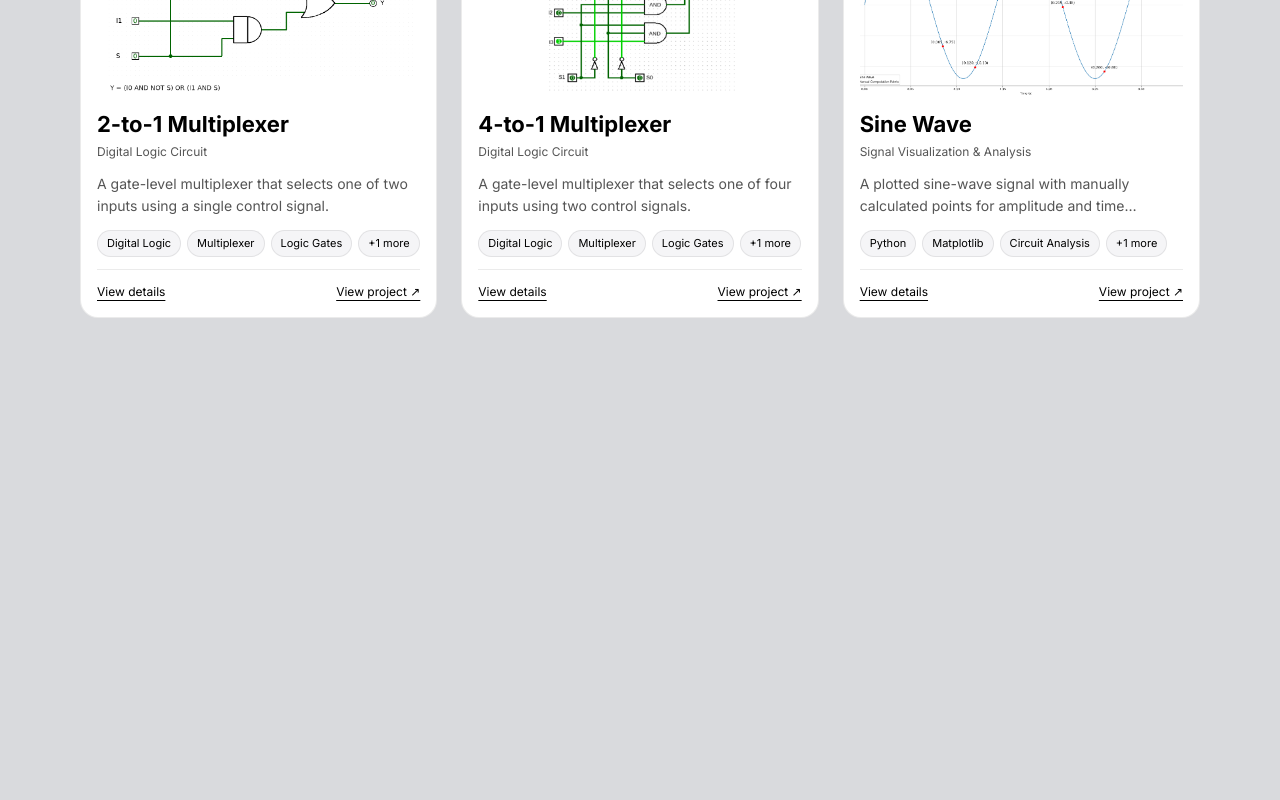
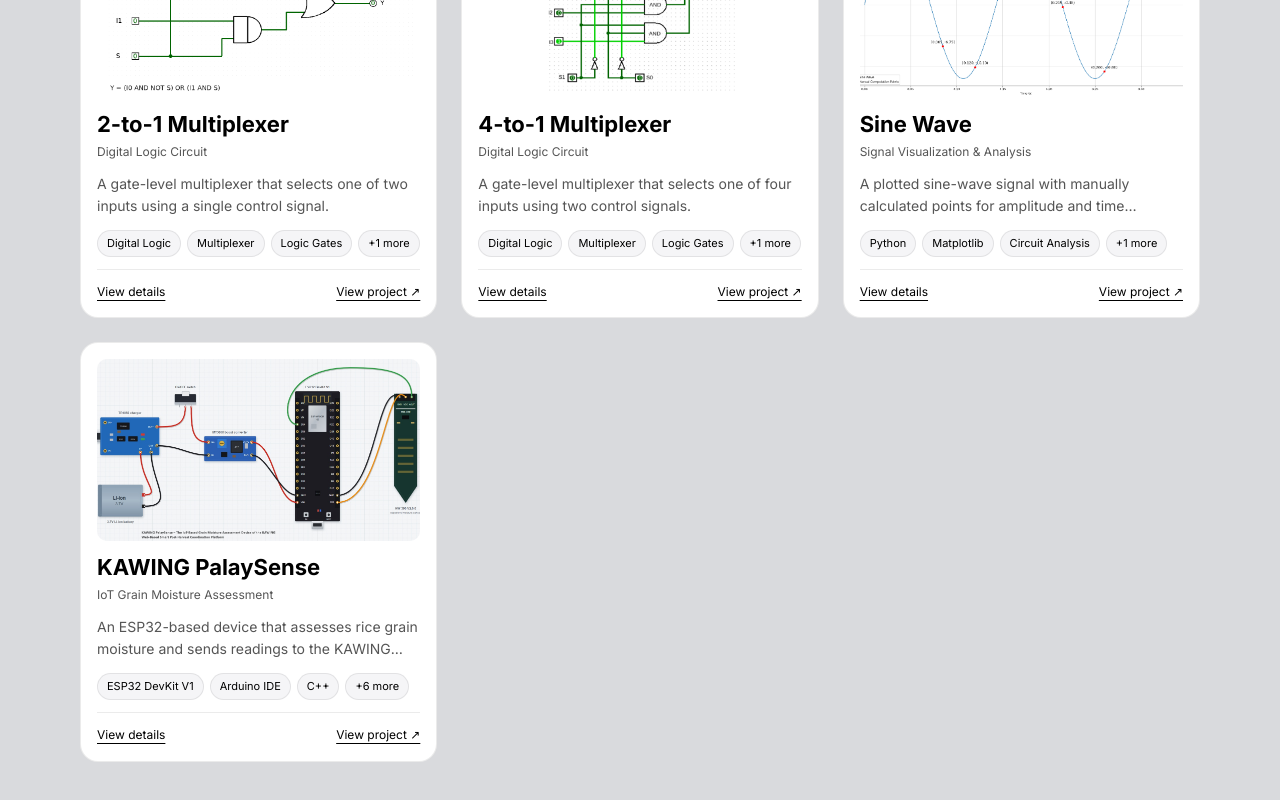
Before and after one commit to LouiseCatala/Catala-Portfolio, a Next.js app: page /work in a window 1280 px wide. Shown: the part 2619-3419 px from the top of the page. Before the commit the page ends 3057 px from the top, so only its background shows below. Built offline with nearby package versions, Linux system fonts and the light colour scheme.

Commit message:
Add KAWING PalaySense circuitry project

```diff
--- a/data/content.js
+++ b/data/content.js
@@ -225,6 +225,30 @@
     "category": "kicad"
   },
   {
+    "title": "KAWING PalaySense - IoT Grain Moisture Device",
+    "slug": "kawing-palaysense",
+    "name": "KAWING PalaySense",
+    "subtitle": "IoT Grain Moisture Assessment",
+    "summary": "An ESP32-based device that assesses rice grain moisture and sends readings to the KAWING platform.",
+    "kind": "Circuitry Project",
+    "desc": "The IoT hardware component of KAWING, using an ESP32 and HW-390 capacitive moisture sensor to estimate grain moisture, classify readings, and transmit results to the web platform through Wi-Fi and a REST API.",
+    "stack": [
+      "ESP32 DevKit V1",
+      "Arduino IDE",
+      "C++",
+      "KiCad",
+      "HW-390 Moisture Sensor",
+      "Wi-Fi",
+      "REST API",
+      "TP4056",
+      "MT3608"
+    ],
+    "img": "/images/projects/palaysense.jpg",
+    "href": "https://github.com/LouiseCatala/Kawing-PalaySense/tree/main",
+    "liveUrl": "https://github.com/LouiseCatala/Kawing-PalaySense/tree/main",
+    "category": "kicad"
+  },
+  {
     "title": "Floor Plan 2D – AutoCAD Design",
     "slug": "floor-plan-2d",
     "name": "Floor Plan 2D",
```
Also changed, not shown: public/images/projects/palaysense.jpg (added).
